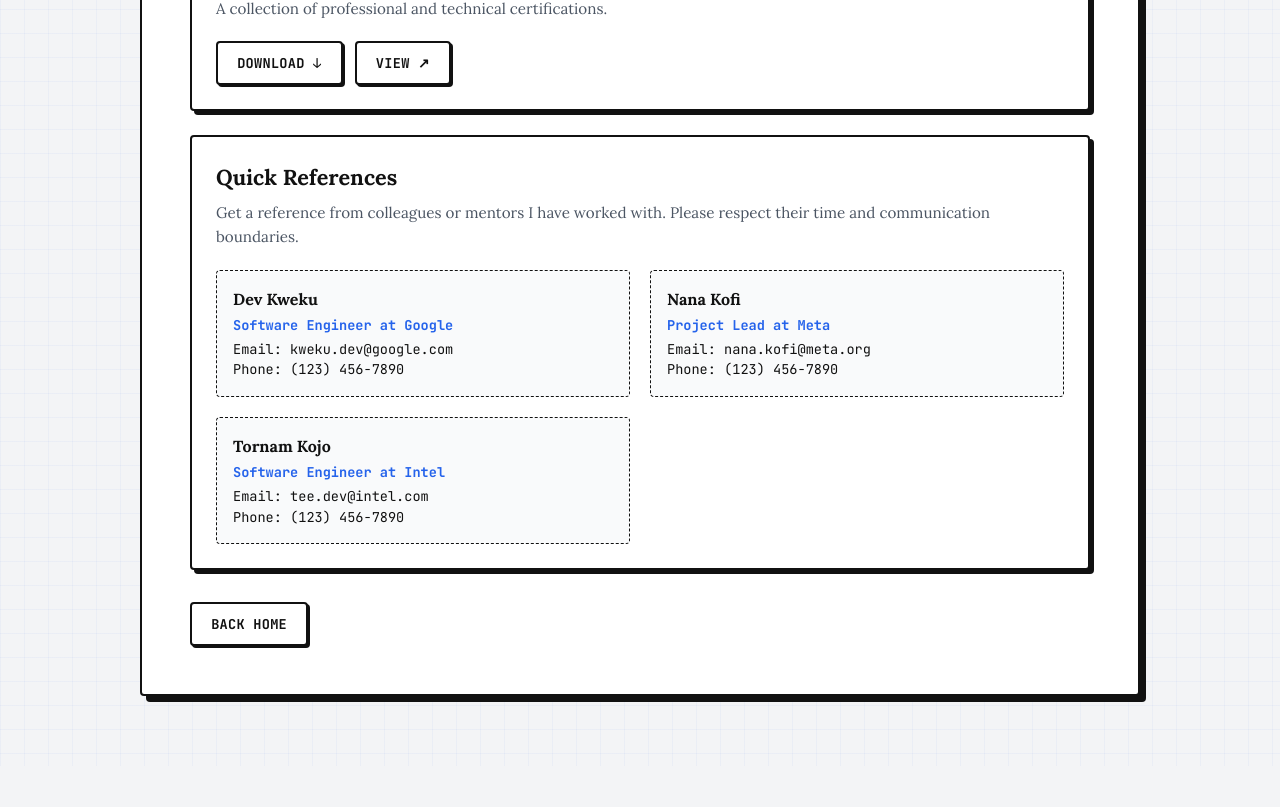
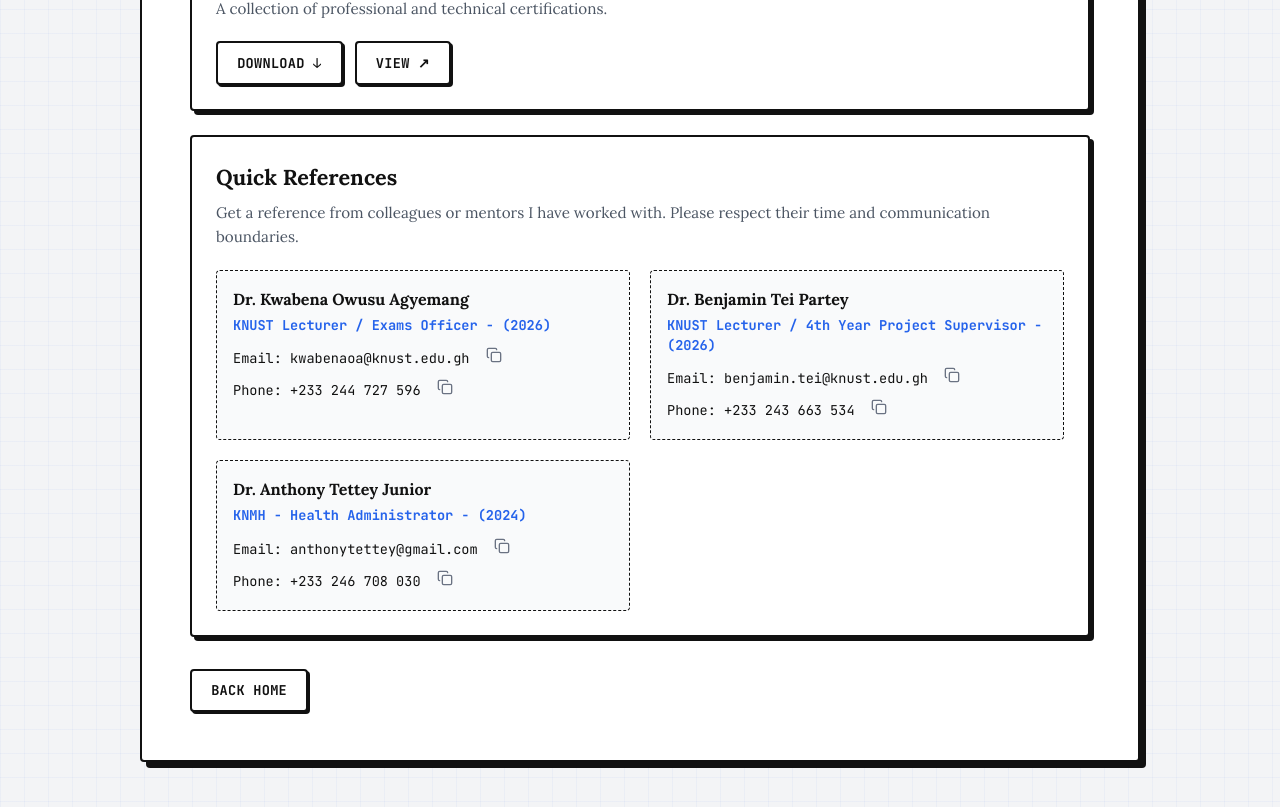
Before and after one commit to etor01/dev-tornam, a Next.js app: page /documents in a window 1280 px wide. Shown: the part 807-1614 px from the top of the page. Before the commit the page ends 1573 px from the top, so only its background shows below. Built offline with nearby package versions, Linux system fonts and the light colour scheme.

Commit message:
Feat: added copying mechanism and button to the references section

```diff
--- a/src/app/documents/page.tsx
+++ b/src/app/documents/page.tsx
@@ -1,4 +1,7 @@
+"use client";
 import Link from "next/link";
+import { useState } from "react";
+import { Copy, Check } from "lucide-react";
 
 const documents = [
   {
@@ -24,26 +27,33 @@ const documents = [
 
 const references = [
   {
-    name: "Dev Kweku",
-    role: "Software Engineer at Google",
-    email: "kweku.dev@google.com",
-    phone: "(123) 456-7890",
+    name: "Dr. Kwabena Owusu Agyemang",
+    role: "KNUST Lecturer / Exams Officer - (2026)",
+    email: "kwabenaoa@knust.edu.gh",
+    phone: "+233 244 727 596",
   },
   {
-    name: "Nana Kofi",
-    role: "Project Lead at Meta",
-    email: "nana.kofi@meta.org",
-    phone: "(123) 456-7890",
+    name: "Dr. Benjamin Tei Partey",
+    role: "KNUST Lecturer / 4th Year Project Supervisor - (2026)",
+    email: "benjamin.tei@knust.edu.gh",
+    phone: "+233 243 663 534",
   },
   {
-    name: "Tornam Kojo",
-    role: "Software Engineer at Intel",
-    email: "tee.dev@intel.com",
-    phone: "(123) 456-7890",
+    name: "Dr. Anthony Tettey Junior",
+    role: "KNMH - Health Administrator - (2024)",
+    email: "anthonytettey@gmail.com",
+    phone: "+233 246 708 030",
   },
 ];
 
 export default function DocumentsPage() {
+  const [copiedKey, setCopiedKey] = useState<string | null>(null);
+
+  const handleCopy = (key: string, value: string) => {
+    navigator.clipboard.writeText(value);
+    setCopiedKey(key);
+    setTimeout(() => setCopiedKey(null), 1500);
+  };
   return (
     <main className="contentPage">
       <section className="pageShell">
@@ -52,7 +62,9 @@ export default function DocumentsPage() {
             <p className="eyebrow">Documents</p>
             <h1>Electronic Documents Archive</h1>
             <p>
-              Professional documents and assets representing my profile. As you preview or download them, please note standard data and privacy considerations.
+              Professional documents and assets representing my profile. As you
+              preview or download them, please note standard data and privacy
+              considerations.
             </p>
           </div>
         </header>
@@ -80,15 +92,57 @@ export default function DocumentsPage() {
           <article className="documentItem">
             <h2>Quick References</h2>
             <p>
-              Get a reference from colleagues or mentors I have worked with. Please respect their time and communication boundaries.
+              Get a reference from colleagues or mentors I have worked with.
+              Please respect their time and communication boundaries.
             </p>
             <ul className="referenceList">
               {references.map((ref) => (
                 <li key={ref.name} className="referenceItem">
                   <strong>{ref.name}</strong>
-                  <div style={{ color: "var(--accent-blue)", margin: "0.25rem 0", fontWeight: 700 }}>{ref.role}</div>
-                  <div>Email: {ref.email}</div>
-                  <div>Phone: {ref.phone}</div>
+                  {/* role */}
+                  <div
+                    style={{
+                      color: "var(--accent-blue)",
+                      margin: "0.25rem 0",
+                      fontWeight: 700,
+                    }}
+                  >
+                    {ref.role}
+                  </div>
+                  {/* email */}
+                  <div>
+                    Email: <span className="email link">{ref.email}</span>
+                    <button
+                      className=" text-gray-500 px-4 py-2 rounded active:text-green-600 cursor-copy p-0 m-0"
+                      onClick={() => handleCopy(`${ref.name}-email`, ref.email)}
+                    >
+                      {copiedKey === `${ref.name}-email` ? (
+                        <Check
+                          size={16}
+                          className="animate-in zoom-in duration-200 text-green-500 p-0 m-0"
+                        />
+                      ) : (
+                        <Copy size={16} />
+                      )}
+                    </button>
+                  </div>
+                  {/* phone */}
+                  <div>
+                    Phone: <span className="phone link">{ref.phone}</span>
+                    <button
+                      onClick={() => handleCopy(`${ref.name}-phone`, ref.phone)}
+                      className=" text-gray-500 px-4 py-2 rounded active:text-green-600 cursor-copy p-0 m-0"
+                    >
+                      {copiedKey === `${ref.name}-phone` ? (
+                        <Check
+                          size={16}
+                          className="animate-in zoom-in duration-200 *:text-green-500 p-0 m-0"
+                        />
+                      ) : (
+                        <Copy size={16} />
+                      )}
+                    </button>
+                  </div>
                 </li>
               ))}
             </ul>
```
